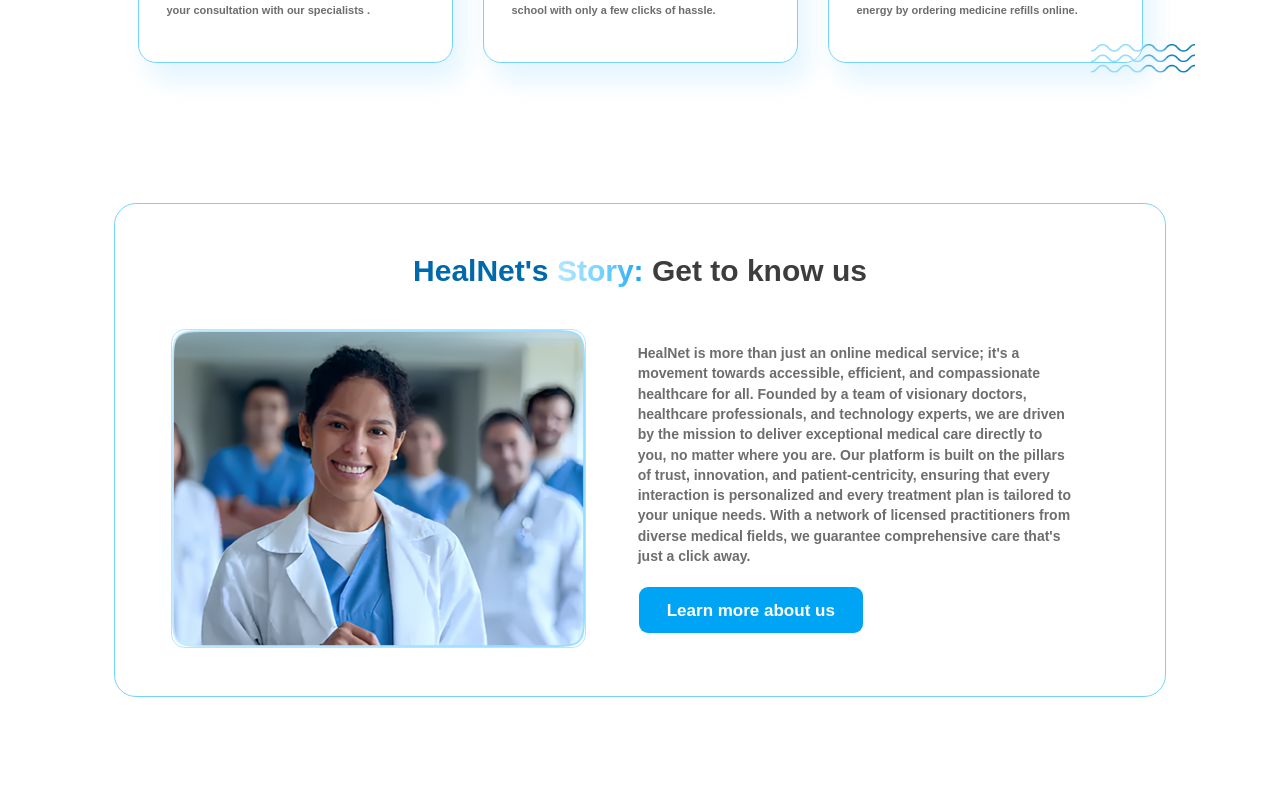
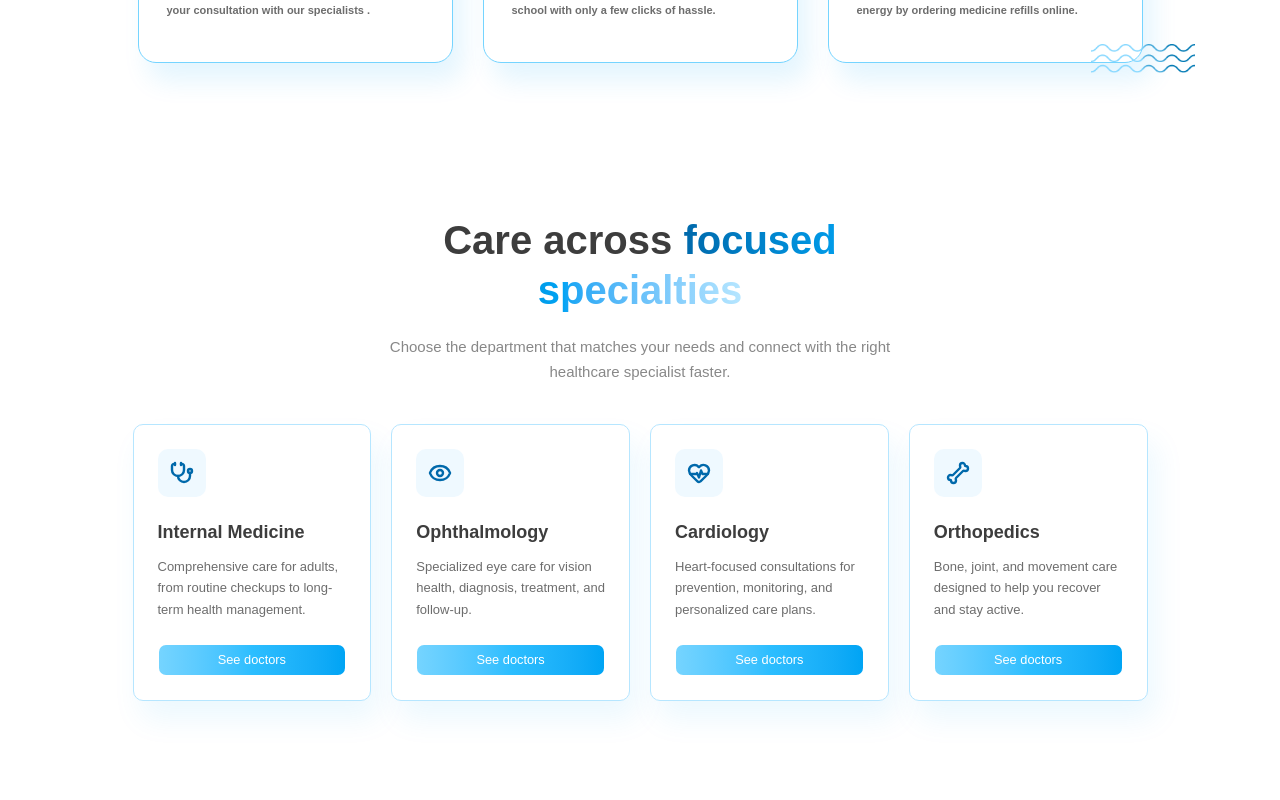
Before and after one commit to MohamedBadrr/shefaa, a React (Vite) app: page / in a window 1280 px wide. Shown: the part 1420-2220 px from the top of the page. Built offline with nearby package versions, Linux system fonts and the light colour scheme.

Commit message:
add departments section to home page

```diff
--- a/src/Constants/data.ts
+++ b/src/Constants/data.ts
@@ -1,10 +1,14 @@
-  import type { Testimonial, TestimonialStat } from "@/@types";
+  import type { Department, Testimonial, TestimonialStat } from "@/@types";
 import {
+  Bone,
   CalendarDays,
   ClipboardPlus,
+  Eye,
   FileText,
+  HeartPulse,
   MessageSquareText,
   Pill,
+  Stethoscope,
 } from "lucide-react";
   export const TopServicesData = [
     {
@@ -101,3 +105,30 @@
     label: "Top Specialists",
   },
 ];
+
+export const departmentsData: Department[] = [
+  {
+    name: "Internal Medicine",
+    description:
+      "Comprehensive care for adults, from routine checkups to long-term health management.",
+    Icon: Stethoscope,
+  },
+  {
+    name: "Ophthalmology",
+    description:
+      "Specialized eye care for vision health, diagnosis, treatment, and follow-up.",
+    Icon: Eye,
+  },
+  {
+    name: "Cardiology",
+    description:
+      "Heart-focused consultations for prevention, monitoring, and personalized care plans.",
+    Icon: HeartPulse,
+  },
+  {
+    name: "Orthopedics",
+    description:
+      "Bone, joint, and movement care designed to help you recover and stay active.",
+    Icon: Bone,
+  },
+];
--- /dev/null
+++ b/src/Features/Home/components/DepartmentCard.tsx
@@ -0,0 +1,29 @@
+import type { Department } from "@/@types";
+import { Button } from "@/components/ui/button";
+
+const DepartmentCard = ({ name, description, Icon }: Department) => {
+  return (
+    <article className="group cursor-pointer flex min-h-54 flex-col justify-between rounded-lg border border-primary-200 bg-white p-6 shadow-[8px_18px_30px_rgba(0,164,244,0.08)] transition-all duration-300 hover:-translate-y-1 hover:border-primary-400 hover:shadow-[10px_22px_34px_rgba(0,164,244,0.14)]">
+      <div>
+        <div className="flex items-start justify-between gap-4">
+          <div className="flex size-12 items-center justify-center rounded-lg bg-primary-50 text-primary-700 transition-colors duration-300 group-hover:bg-primary-500 group-hover:text-white">
+            <Icon size={24} strokeWidth={2.4} aria-hidden="true" />
+          </div>
+        </div>
+
+        <h3 className="mt-6 text-[18px] leading-tight font-bold text-neutral-900">
+          {name}
+        </h3>
+        <p className="mt-3 text-[13px] leading-[1.65] font-medium text-neutral-500">
+          {description}
+        </p>
+      </div>
+
+      <Button variant="gradient" size="sm" className="mt-6 px-4">
+        See doctors
+      </Button>
+    </article>
+  );
+};
+
+export default DepartmentCard;
--- /dev/null
+++ b/src/Features/Home/components/MedicalDepartments.tsx
@@ -0,0 +1,32 @@
+import { departmentsData } from "@/Constants/data";
+import WrapperComponent from "@/components/ui/WrapperComponent";
+import DepartmentCard from "./DepartmentCard";
+
+const MedicalDepartments = () => {
+  return (
+    <WrapperComponent className="bg-white py-14 md:py-18">
+      <div className="mx-auto max-w-253.75">
+        <div className="mx-auto max-w-151 text-center">
+          <h2 className="mt-3 text-[30px] leading-tight font-bold text-neutral-900 md:text-[40px]">
+            Care across{" "}
+            <span className="bg-linear-to-r from-primary-700 via-primary-500 to-primary-200 bg-clip-text text-transparent">
+              focused specialties
+            </span>
+          </h2>
+          <p className="mx-auto mt-5 max-w-132 text-[13px] leading-[1.65] font-medium text-neutral-400 md:text-[15px]">
+            Choose the department that matches your needs and connect with the
+            right healthcare specialist faster.
+          </p>
+        </div>
+
+        <div className="mt-10 grid grid-cols-1 gap-5 sm:grid-cols-2 lg:grid-cols-4">
+          {departmentsData.map((department) => (
+            <DepartmentCard key={department.name} {...department} />
+          ))}
+        </div>
+      </div>
+    </WrapperComponent>
+  );
+};
+
+export default MedicalDepartments;
--- a/src/Router.tsx
+++ b/src/Router.tsx
@@ -3,6 +3,7 @@
 import MainLayout from "./Layouts/MainLayout";
 import AboutUs from "./pages/AboutUs";
 import ContactUs from "./pages/ContactUs";
+import Doctors from "./pages/Doctors";
 
 export const router = createBrowserRouter([
   {
@@ -21,6 +22,10 @@
         path: "/contact-us",
         element: <ContactUs />,
       },
+      {
+        path: "/doctors",
+        element: <Doctors />,
+      },
     ],
   },
 ]);
--- a/src/components/Shared/Header.tsx
+++ b/src/components/Shared/Header.tsx
@@ -7,7 +7,7 @@
 const Header = () => {
   const links = [
     { link: "Home", to: "/" },
-    { link: "Find Doctors", to: "/find-doctors" },
+    { link: "Find Doctors", to: "/doctors" },
     { link: "About us", to: "/about-us" },
     { link: "Contact us", to: "/contact-us" },
   ];
--- /dev/null
+++ b/src/pages/Doctors.tsx
@@ -0,0 +1,5 @@
+const Doctors = () => {
+  return <div>Doctors</div>;
+};
+
+export default Doctors;
--- a/src/pages/Home.tsx
+++ b/src/pages/Home.tsx
@@ -1,6 +1,7 @@
 import HealNetStory from "@/Features/Home/components/HealNetStory";
 import HelpDeskSupport from "@/Features/Home/components/HelpDeskSupport";
 import HeroSection from "@/Features/Home/components/HeroSection";
+import MedicalDepartments from "@/Features/Home/components/MedicalDepartments";
 import PatientTestimonials from "@/Features/Home/components/PatientTestimonials";
 import TopServices from "@/Features/Home/components/TopServices";
 
@@ -9,8 +10,9 @@
     <div>
       <HeroSection />
       <TopServices />
+      <MedicalDepartments />
+      <PatientTestimonials />
       <HealNetStory />
-      <PatientTestimonials />
       <HelpDeskSupport />
     </div>
   );
--- a/tsconfig.json
+++ b/tsconfig.json
@@ -9,7 +9,6 @@
     }
   ],
   "compilerOptions": {
-    "baseUrl": ".",
     "paths": {
       "@/*": ["./src/*"]
     }
```
Also changed, not shown: src/@types/index.d.ts (+8 -0 lines).
